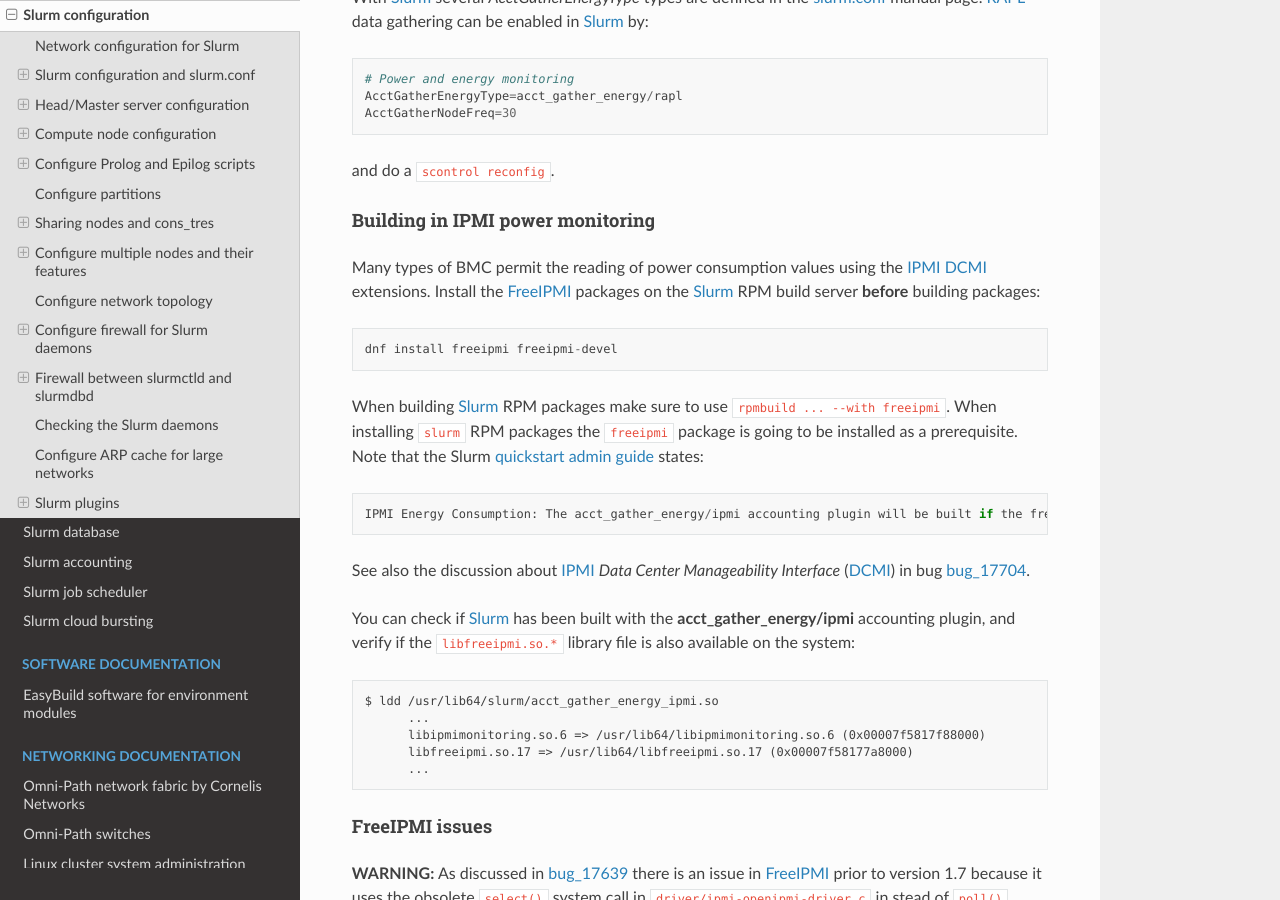
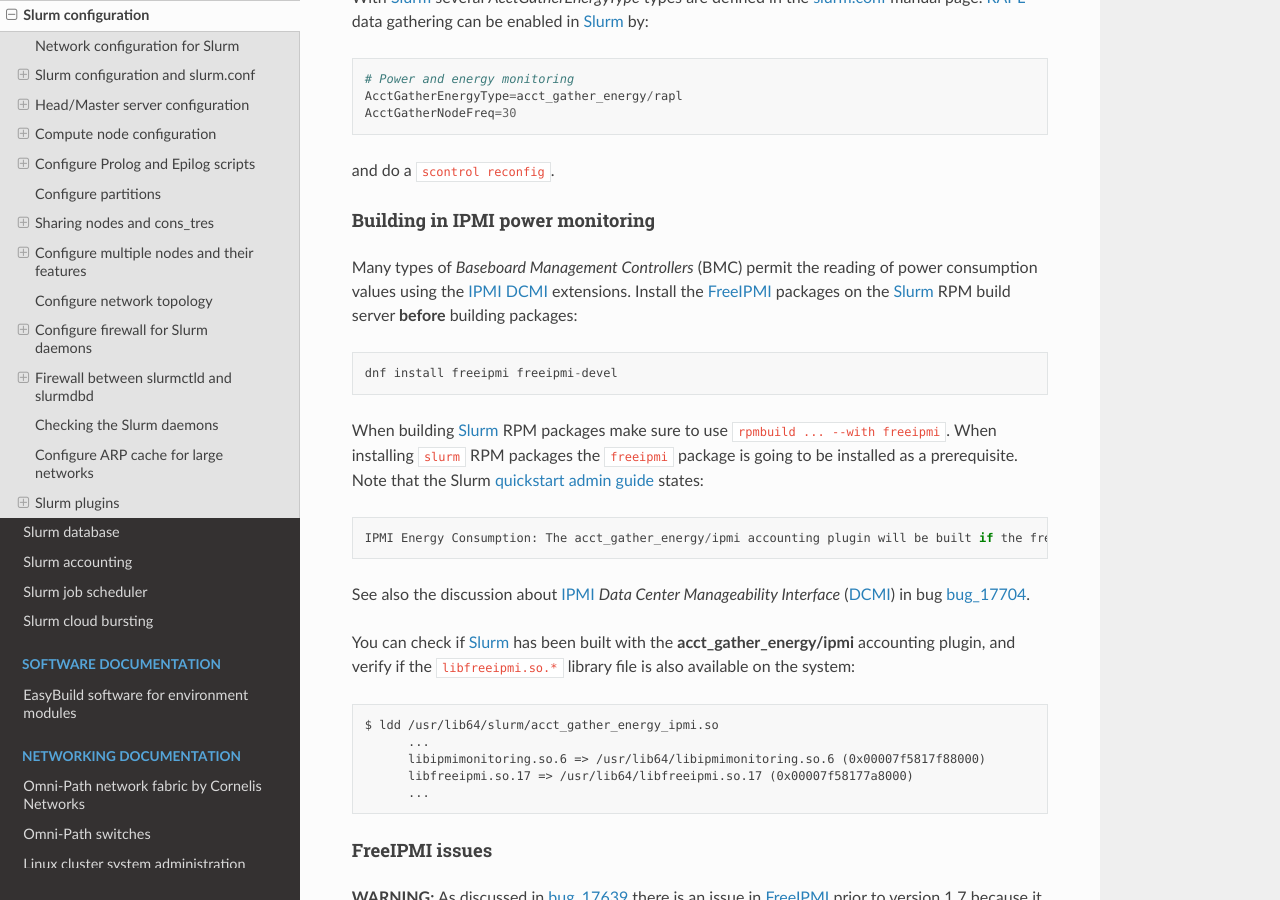
Before and after one commit to OleHolmNielsen/Niflheim_system, a Sphinx documentation site: the page built from docs/Slurm_configuration.rst, in a window 1280 px wide and 900 px high, scrolled down 17117 px. Built offline with Sphinx 7.4.7 and the Read the Docs theme 2.0.0, drawn with Linux system fonts in a browser that asks for light colours.

Commit message:
Minor edit

```diff
--- a/docs/Slurm_configuration.rst
+++ b/docs/Slurm_configuration.rst
@@ -693,7 +693,7 @@
 Building in IPMI power monitoring
 ........................................
 
-Many types of BMC permit the reading of power consumption values using the IPMI_ DCMI_ extensions.
+Many types of *Baseboard Management Controllers* (BMC) permit the reading of power consumption values using the IPMI_ DCMI_ extensions.
 Install the FreeIPMI_ packages on the Slurm_ RPM build server **before** building packages::
 
   dnf install freeipmi freeipmi-devel
```
